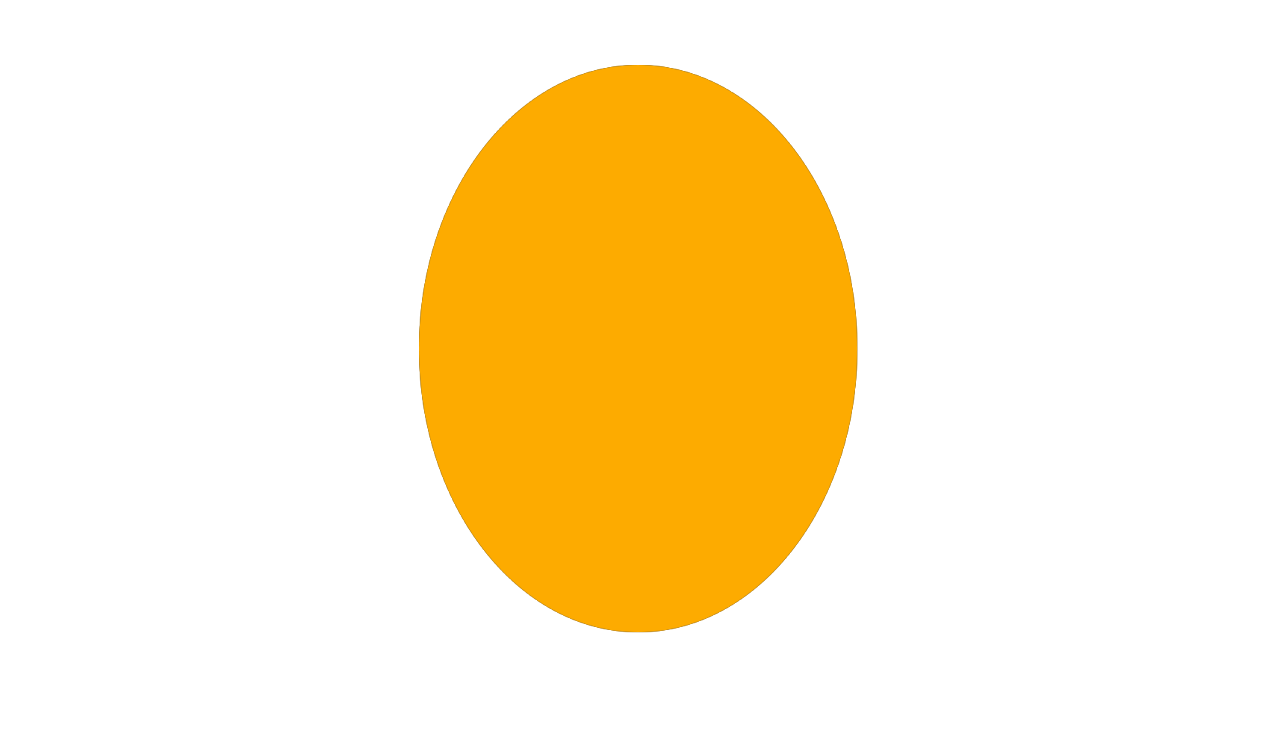
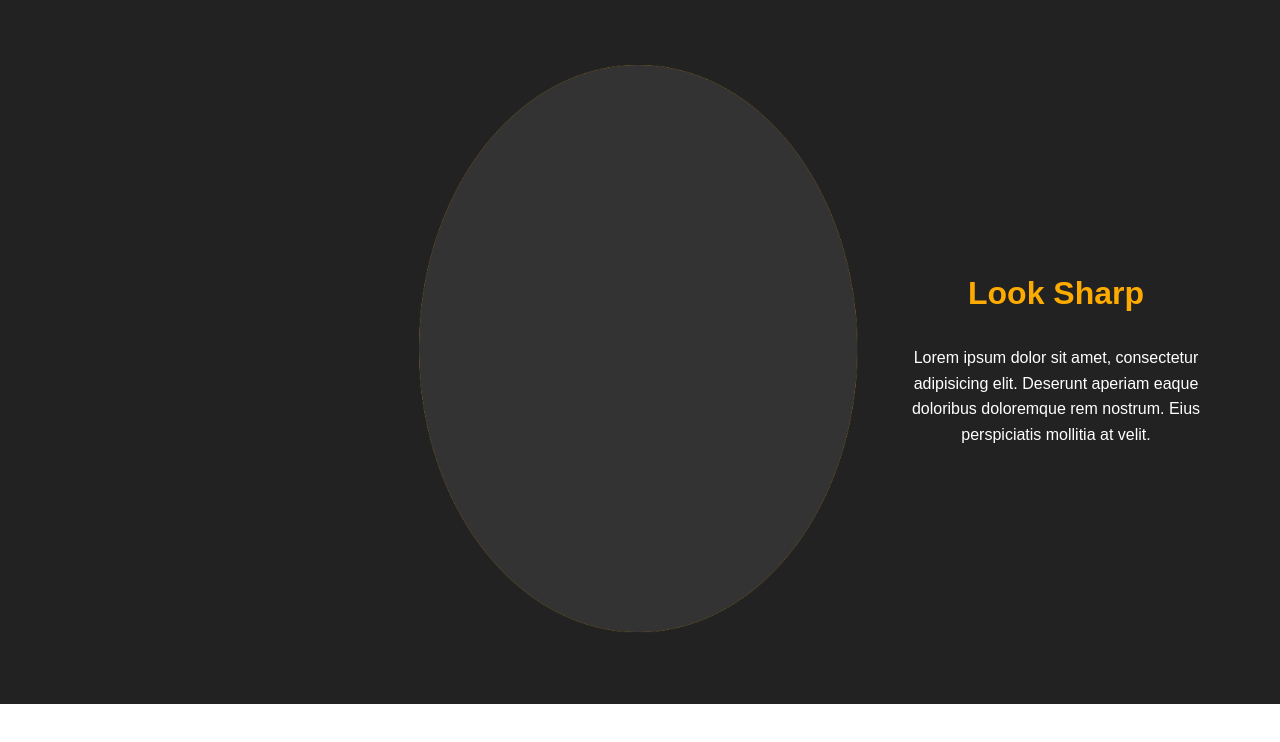
Before and after one commit to WebDevTuts/split_screen_slider, a plain HTML site: page index.html in a window 1280 px wide. Drawn offline with Linux system fonts and the light colour scheme.

Commit message:
Add styles for .bottom

```diff
--- a/style.css
+++ b/style.css
@@ -46,3 +46,16 @@ body {
 .layer h1 {
   font-size: 2em;
 }
+
+.bottom {
+  background:#222;
+  z-index: 1;
+}
+
+.bottom .content-body {
+  right: 5%;
+}
+
+.bottom h1 {
+  color: #fdab00;
+}
```
